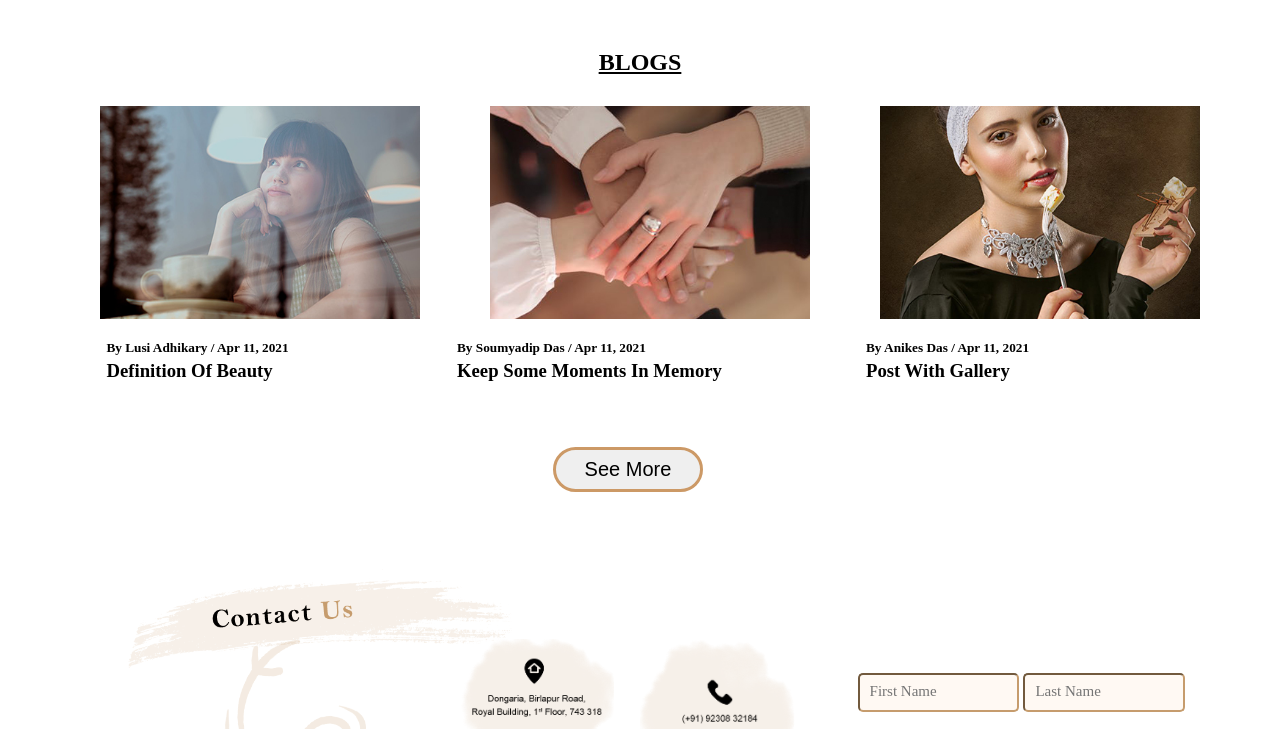
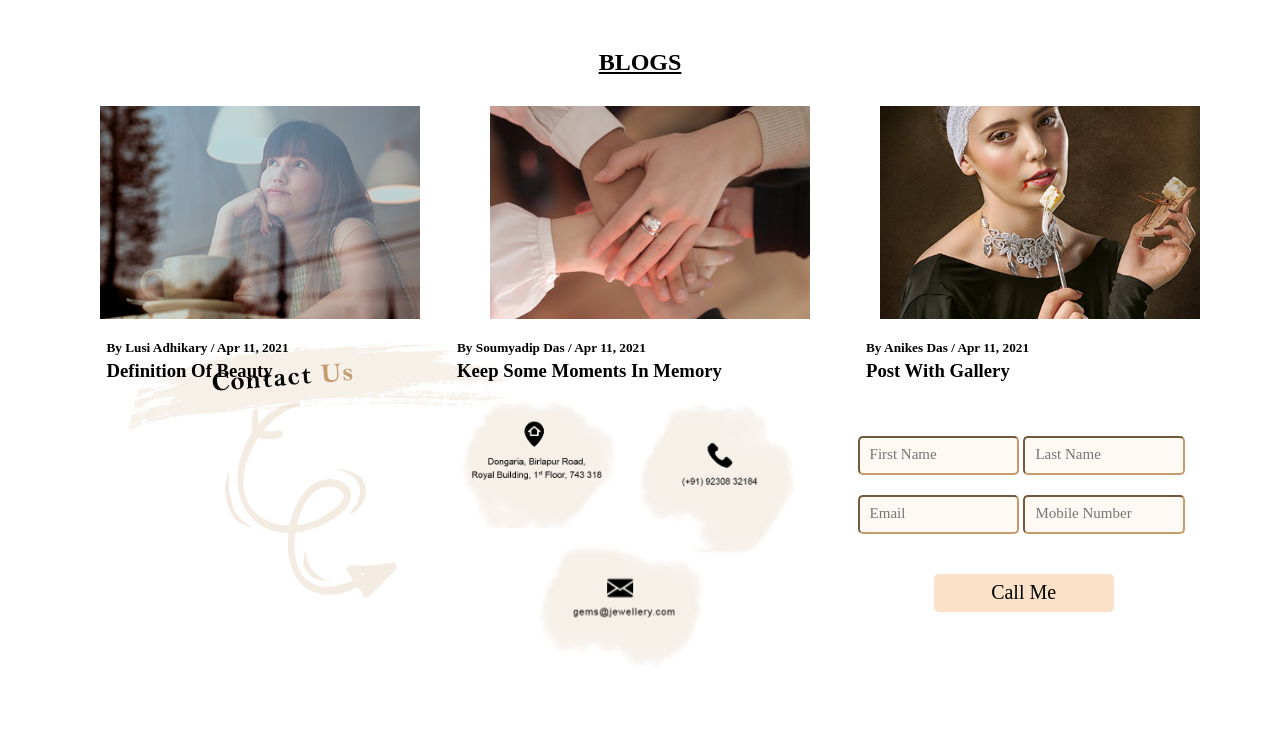
Before and after one commit to dipanwitahalder/gemsjewellery, a plain HTML site: page index.html in a window 1280 px wide. Shown: the part 6150-6879 px from the top of the page. Drawn offline with nearby package versions, Linux system fonts and the light colour scheme.

Commit message:
Update index.html

```diff
--- a/index.html
+++ b/index.html
@@ -286,11 +286,6 @@ Institute Name: Arena Animation, Park Street
 		        <h3>Post With Gallery </h3>
 			</div>
 		</div>
-
-			</div>
-		<div class="btnC">
-				<button>See More</button>
-			</div>
 		<!---Contact start--->
 		<section id="contact">
 		<div id="contact1">
```
